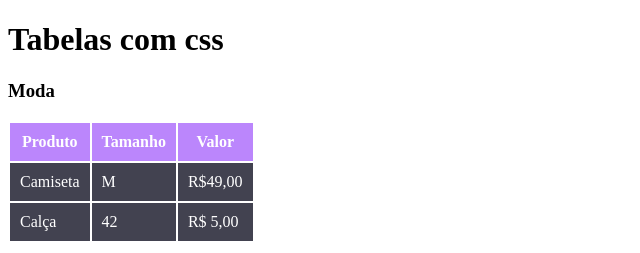
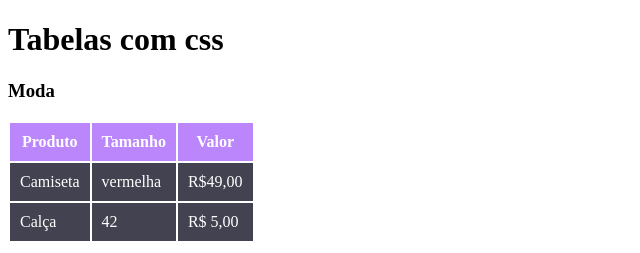
Before and after one commit to CarolinaSantiagorss/aula-tabela, a plain HTML site: page index.html in a window 1280 px wide. Shown: the top 253 px of the page, 0-640 px from the left. Drawn offline with Linux system fonts and the light colour scheme.

Commit message:
mudei tamanho m para cor vermelha

```diff
--- a/index.html
+++ b/index.html
@@ -24,7 +24,7 @@
             <tbody>
                 <tr>
                     <td>Camiseta</td>
-                    <td>M</td>
+                    <td>vermelha</td>
                     <td>R$49,00 </td>
 
                 </tr>
```
